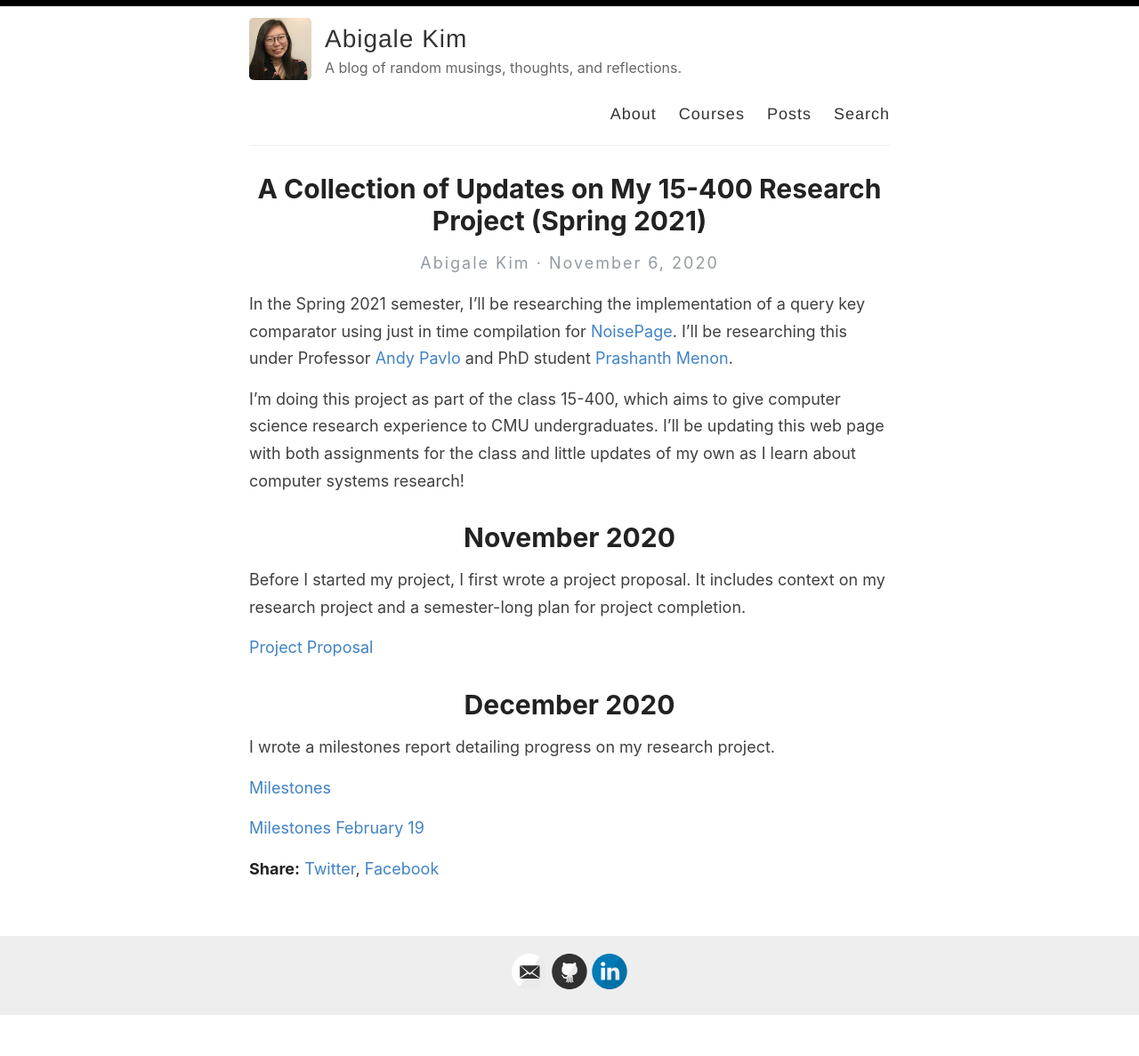
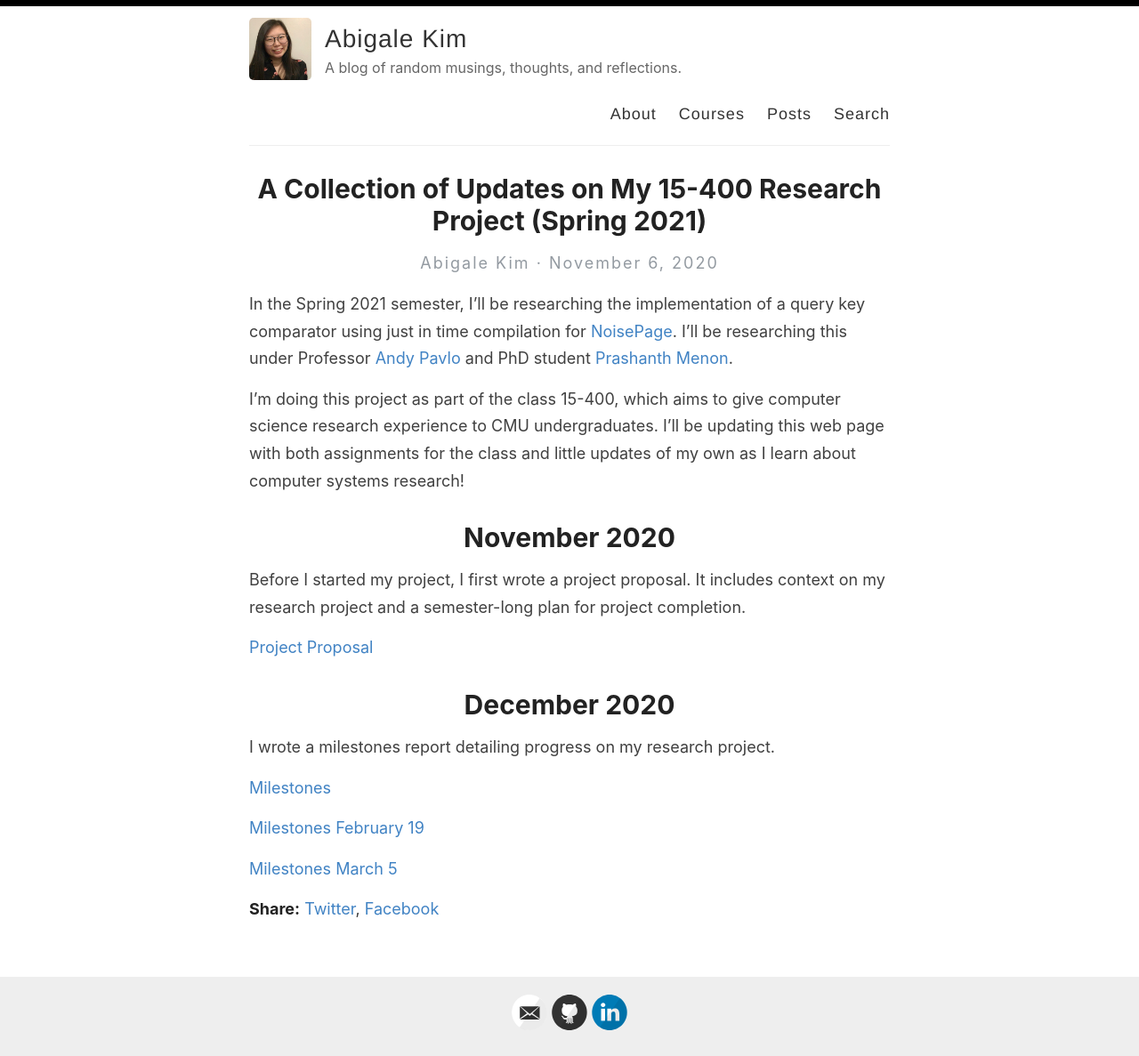
Before and after one commit to abigalekim/old_website, a Jekyll site: the page built from _posts/2020-11-06-15400-research.md, in a window 1280 px wide. Shown: the whole page at 89% size. Built offline with Jekyll 4.4.1, drawn with Linux system fonts in a browser that asks for light colours; before the commit the page ends 1142 px from its top, so only the background shows below that.

Commit message:
400 milestones 2

```diff
--- a/_posts/2020-11-06-15400-research.md
+++ b/_posts/2020-11-06-15400-research.md
@@ -19,3 +19,5 @@ I wrote a milestones report detailing progress on my research project.
 [Milestones](../assets/15_400_Milestones.pdf)
 
 [Milestones February 19](../assets/400_milestone1.pdf)
+
+[Milestones March 5](../assets/400_milestone2.pdf)
```
Also changed, not shown: 1 other file.
